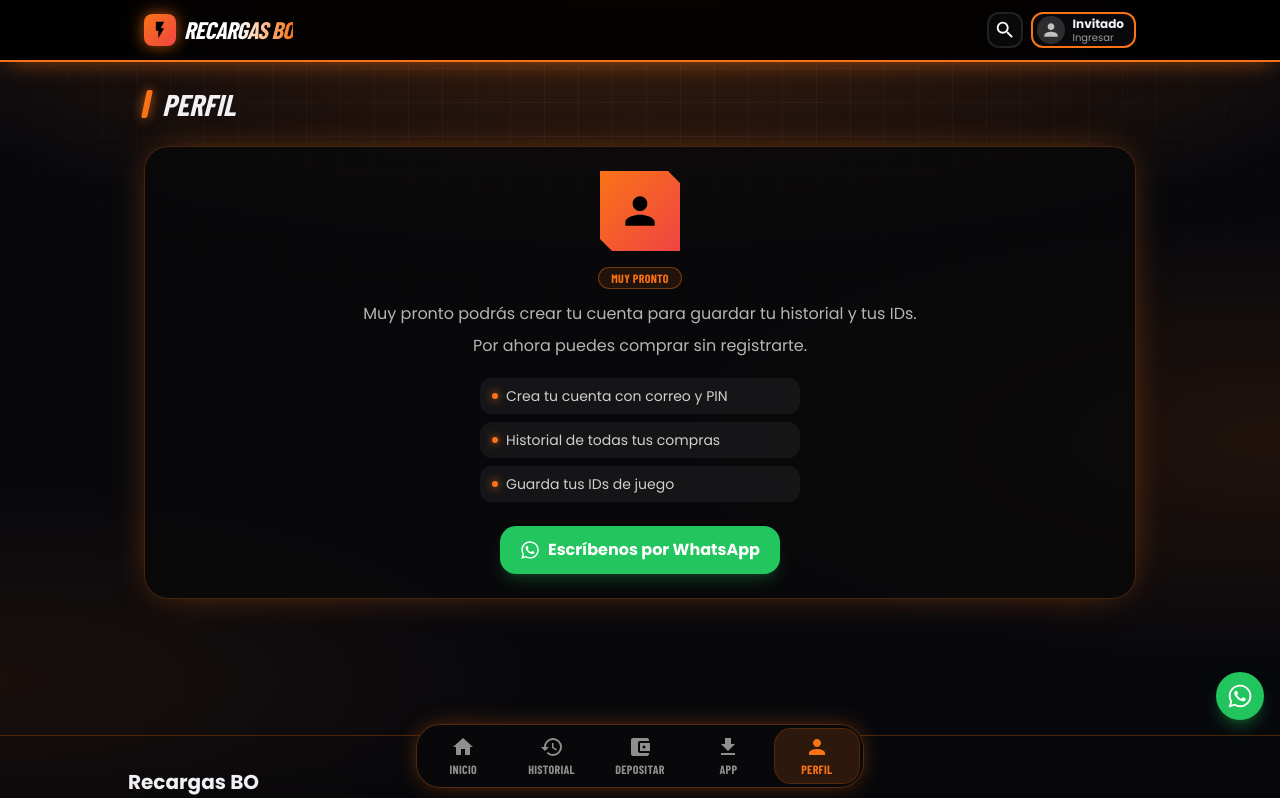
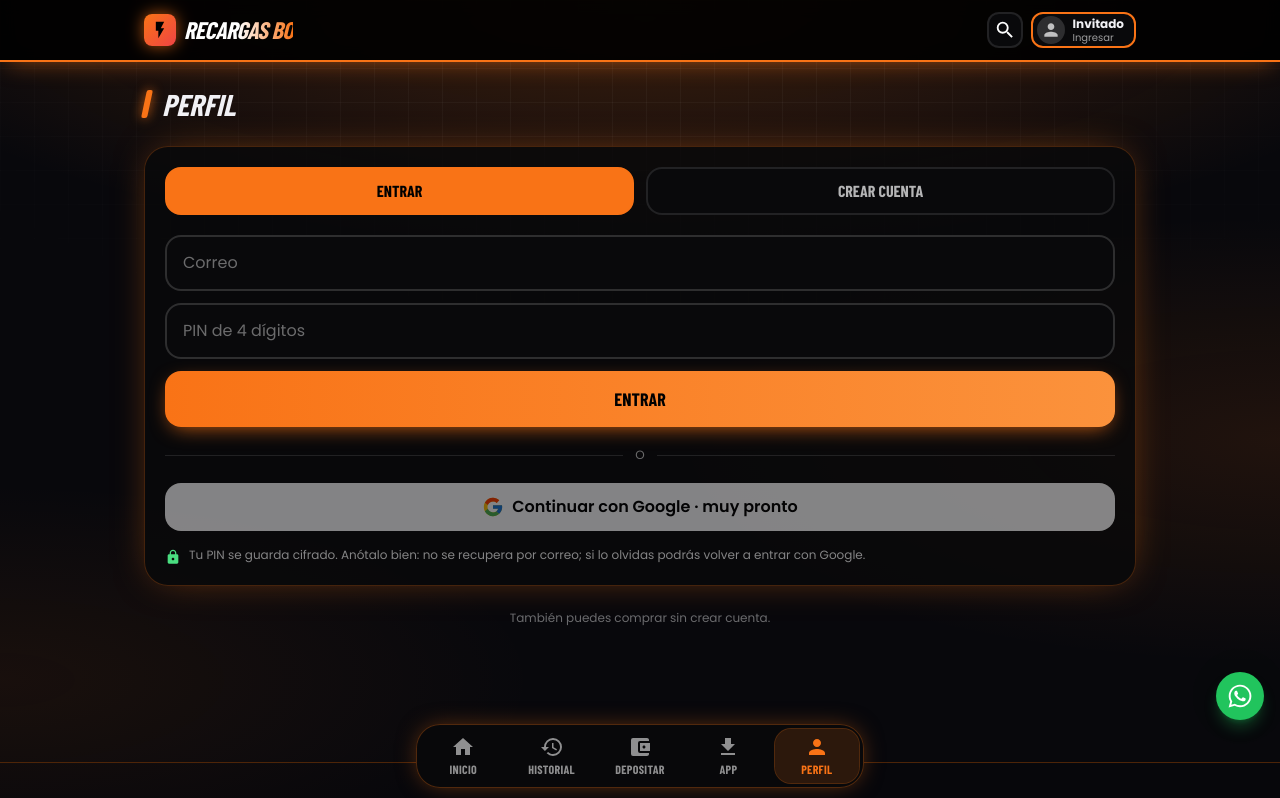
Before and after one commit to BladimirBLopez/recargas-bo, a Next.js app: page /perfil in a window 1280 px wide. Shown: the top 798 px of the page. Built offline with nearby package versions, Linux system fonts and the light colour scheme; no server answers; the database is empty; a web font is replaced by a local one.

Commit message:
cuentas: pantalla de perfil con registro e ingreso y nombre en el header

```diff
--- a/app/perfil/page.js
+++ b/app/perfil/page.js
@@ -1,17 +1,7 @@
-import Soon from '@/components/Soon';
-import { MdPerson } from 'react-icons/md';
+import PerfilPanel from '@/components/PerfilPanel';
 
 export const metadata = { title: 'Perfil' };
 
 export default function Perfil() {
-  return (
-    <Soon
-      icon={MdPerson}
-      title="Perfil"
-      soon={['Crea tu cuenta con correo y PIN', 'Historial de todas tus compras', 'Guarda tus IDs de juego']}
-    >
-      <p>Muy pronto podrás crear tu cuenta para guardar tu historial y tus IDs.</p>
-      <p>Por ahora puedes comprar sin registrarte.</p>
-    </Soon>
-  );
+  return <PerfilPanel />;
 }
--- a/components/Header.js
+++ b/components/Header.js
@@ -4,10 +4,12 @@
 import { usePathname, useRouter } from 'next/navigation';
 import { MdSearch, MdClose, MdPerson, MdFlashOn } from 'react-icons/md';
 import { SITE_NAME } from '@/data/games';
+import { useUser } from '@/components/useUser';
 
 export default function Header() {
   const path = usePathname() || '/';
   const router = useRouter();
+  const { user } = useUser();
   const [open, setOpen] = useState(false);
   const [q, setQ] = useState('');
 
@@ -70,11 +72,15 @@
           className="flex shrink-0 items-center gap-2 rounded-xl border-2 border-yellow-300 bg-zinc-950 py-0.5 pl-1 pr-2.5"
         >
           <span className="grid h-7 w-7 place-items-center rounded-full bg-white/15 text-white/70">
-            <MdPerson size={20} />
+            {user ? (
+              <span className="font-display text-sm font-extrabold text-yellow-300">{user.name.charAt(0).toUpperCase()}</span>
+            ) : (
+              <MdPerson size={20} />
+            )}
           </span>
           <span className="leading-tight">
-            <span className="block text-xs font-bold">Invitado</span>
-            <span className="block text-[10px] text-white/60">Ingresar</span>
+            <span className="block max-w-[84px] truncate text-xs font-bold">{user ? user.name.split(' ')[0] : 'Invitado'}</span>
+            <span className="block text-[10px] text-white/60">{user ? 'Mi cuenta' : 'Ingresar'}</span>
           </span>
         </Link>
       </div>
--- /dev/null
+++ b/components/PerfilPanel.js
@@ -0,0 +1,205 @@
+'use client';
+import { useState } from 'react';
+import Link from 'next/link';
+import { MdHistory, MdLogout, MdLock } from 'react-icons/md';
+import { FcGoogle } from 'react-icons/fc';
+import { useUser, setUser } from '@/components/useUser';
+
+const MSG = {
+  credenciales: 'Correo o PIN incorrecto.',
+  correo_existe: 'Ya existe una cuenta con ese correo. Prueba ingresando.',
+  nombre_invalido: 'Escribe tu nombre (de 2 a 40 letras).',
+  correo_invalido: 'Revisa tu correo.',
+  pin_invalido: 'El PIN debe tener 4 números.',
+  limite: 'Demasiados intentos. Espera un minuto.',
+  usa_google: 'Esa cuenta entra con Google.',
+  sin_config: 'Falta configurar el servidor.',
+};
+
+const inputCls =
+  'w-full rounded-2xl border-2 border-white/15 bg-zinc-950 px-4 py-3.5 text-base outline-none placeholder:text-white/40 focus:border-yellow-300';
+
+const btnMain =
+  'flex w-full items-center justify-center gap-2 rounded-2xl bg-gradient-to-r from-yellow-300 to-orange-400 py-3.5 font-display text-lg font-extrabold uppercase text-black shadow-[0_6px_20px_-6px_rgb(var(--accent)/0.8)] transition active:scale-95 disabled:opacity-60';
+
+function Title() {
+  return (
+    <h2 className="flex items-center gap-3 font-display text-3xl font-extrabold uppercase italic">
+      <span className="h-7 w-1.5 -skew-x-12 rounded-sm bg-yellow-300 shadow-[0_0_10px_rgb(var(--accent)/0.8)]" />
+      Perfil
+    </h2>
+  );
+}
+
+export default function PerfilPanel() {
+  const { user, loading } = useUser();
+  const [mode, setMode] = useState('login');
+  const [name, setName] = useState('');
+  const [email, setEmail] = useState('');
+  const [pin, setPin] = useState('');
+  const [busy, setBusy] = useState(false);
+  const [err, setErr] = useState('');
+
+  async function submit(e) {
+    e.preventDefault();
+    if (busy) return;
+    setBusy(true);
+    setErr('');
+    try {
+      const r = await fetch(mode === 'login' ? '/api/auth/login' : '/api/auth/registro', {
+        method: 'POST',
+        headers: { 'Content-Type': 'application/json' },
+        body: JSON.stringify(mode === 'login' ? { email, pin } : { name, email, pin }),
+      });
+      const d = await r.json().catch(() => ({}));
+      if (r.ok && d.user) {
+        setUser(d.user);
+        setName('');
+        setEmail('');
+        setPin('');
+      } else if (d.error === 'bloqueado') {
+        setErr('Demasiados intentos fallidos. Espera ' + (d.minutos || 15) + ' min e intenta otra vez.');
+      } else {
+        setErr(MSG[d.error] || 'No se pudo. Intenta otra vez.');
+      }
+    } catch (e2) {
+      setErr('Sin conexión. Revisa tu internet.');
+    }
+    setBusy(false);
+  }
+
+  async function logout() {
+    try {
+      await fetch('/api/auth/salir', { method: 'POST' });
+    } catch (e) {}
+    setUser(null);
+  }
+
+  if (loading) {
+    return (
+      <div className="space-y-6 pb-28">
+        <Title />
+        <div className="skeleton h-72 rounded-3xl" />
+      </div>
+    );
+  }
+
+  if (user) {
+    return (
+      <div className="space-y-6 pb-28">
+        <Title />
+        <div className="relative overflow-hidden rounded-3xl border border-yellow-300/30 bg-zinc-950/80 p-6 text-center shadow-[0_0_40px_-14px_rgb(var(--accent)/0.6)]">
+          <span className="absolute inset-y-0 left-0 w-1 bg-gradient-to-b from-yellow-300 to-red-500" />
+          <span className="clip-corner mx-auto grid h-20 w-20 place-items-center bg-gradient-to-br from-yellow-300 to-red-500 font-display text-4xl font-extrabold text-black shadow-lg">
+            {user.name.charAt(0).toUpperCase()}
+          </span>
+          <h3 className="mt-4 font-display text-2xl font-extrabold uppercase italic">{user.name}</h3>
+          <p className="truncate text-sm text-white/60">{user.email}</p>
+        </div>
+        <Link
+          href="/historial"
+          className="flex items-center gap-3 rounded-2xl border border-white/10 bg-zinc-950/80 px-4 py-4 font-semibold transition active:scale-95"
+        >
+          <span className="grid h-9 w-9 place-items-center rounded-lg bg-yellow-300/15 text-yellow-300">
+            <MdHistory size={20} />
+          </span>
+          Mis pedidos
+        </Link>
+        <button
+          onClick={logout}
+          className="flex w-full items-center justify-center gap-2 rounded-2xl border-2 border-white/20 py-3 font-display text-lg font-bold uppercase transition active:scale-95"
+        >
+          <MdLogout size={20} /> Cerrar sesión
+        </button>
+      </div>
+    );
+  }
+
+  return (
+    <div className="space-y-6 pb-28">
+      <Title />
+      <div className="rounded-3xl border border-yellow-300/25 bg-zinc-950/80 p-5 shadow-[0_0_40px_-14px_rgb(var(--accent)/0.6)]">
+        <div className="mb-5 grid grid-cols-2 gap-3">
+          {[
+            ['login', 'Entrar'],
+            ['registro', 'Crear cuenta'],
+          ].map(([k, label]) => (
+            <button
+              key={k}
+              type="button"
+              onClick={() => {
+                setMode(k);
+                setErr('');
+              }}
+              className={`rounded-2xl border-2 py-2.5 font-display text-base font-bold uppercase transition ${
+                mode === k
+                  ? 'border-yellow-300 bg-yellow-300 text-black'
+                  : 'border-white/10 bg-zinc-950 text-white/70'
+              }`}
+            >
+              {label}
+            </button>
+          ))}
+        </div>
+
+        <form onSubmit={submit} className="space-y-3">
+          {mode === 'registro' && (
+            <input
+              value={name}
+              onChange={(e) => setName(e.target.value)}
+              placeholder="Tu nombre"
+              autoComplete="name"
+              maxLength={40}
+              className={inputCls}
+            />
+          )}
+          <input
+            type="email"
+            value={email}
+            onChange={(e) => setEmail(e.target.value)}
+            placeholder="Correo"
+            autoComplete="email"
+            className={inputCls}
+          />
+          <input
+            type="password"
+            inputMode="numeric"
+            value={pin}
+            onChange={(e) => setPin(e.target.value.replace(/\D/g, '').slice(0, 4))}
+            placeholder="PIN de 4 dígitos"
+            autoComplete={mode === 'login' ? 'current-password' : 'new-password'}
+            maxLength={4}
+            className={inputCls}
+          />
+          {err && <p className="text-sm text-red-400">{err}</p>}
+          <button type="submit" disabled={busy} className={btnMain}>
+            {busy ? 'Un momento...' : mode === 'login' ? 'Entrar' : 'Crear cuenta'}
+          </button>
+        </form>
+
+        <div className="my-5 flex items-center gap-3 text-xs uppercase text-white/40">
+          <span className="h-px flex-1 bg-white/10" />
+          o
+          <span className="h-px flex-1 bg-white/10" />
+        </div>
+
+        <button
+          type="button"
+          disabled
+          className="flex w-full items-center justify-center gap-2 rounded-2xl bg-white py-3 font-semibold text-black opacity-50"
+        >
+          <FcGoogle size={22} /> Continuar con Google · muy pronto
+        </button>
+
+        <p className="mt-4 flex items-start gap-2 text-xs text-white/50">
+          <MdLock size={16} className="mt-0.5 shrink-0 text-green-400" />
+          <span>
+            Tu PIN se guarda cifrado. Anótalo bien: no se recupera por correo; si lo olvidas podrás volver a
+            entrar con Google.
+          </span>
+        </p>
+      </div>
+      <p className="text-center text-xs text-white/40">También puedes comprar sin crear cuenta.</p>
+    </div>
+  );
+}
--- /dev/null
+++ b/components/useUser.js
@@ -0,0 +1,41 @@
+'use client';
+import { useEffect, useState } from 'react';
+
+// undefined = cargando, null = invitado, objeto = sesión iniciada.
+let current;
+let inflight = null;
+const subs = new Set();
+
+function set(u) {
+  current = u;
+  subs.forEach((f) => f());
+}
+
+export function setUser(u) {
+  set(u);
+}
+
+export async function refreshUser() {
+  try {
+    const r = await fetch('/api/auth/yo', { cache: 'no-store' });
+    const d = await r.json();
+    set(d.user || null);
+  } catch (e) {
+    if (current === undefined) set(null);
+  }
+}
+
+export function useUser() {
+  const [, force] = useState(0);
+  useEffect(() => {
+    const f = () => force((n) => n + 1);
+    subs.add(f);
+    if (current === undefined && !inflight) {
+      inflight = refreshUser().finally(() => {
+        inflight = null;
+      });
+    }
+    return () => subs.delete(f);
+  }, []);
+  return { user: current ?? null, loading: current === undefined };
+}
```
